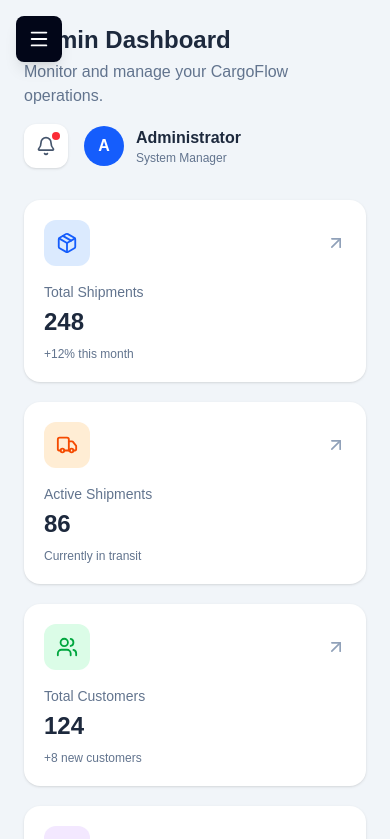
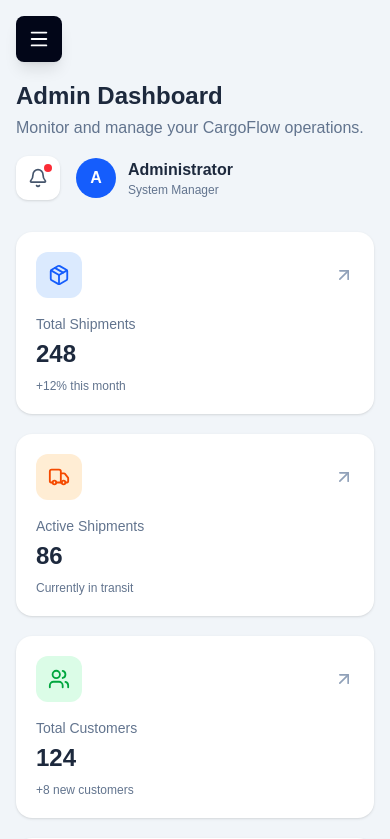
Before and after one commit to okumujphh-netizen/CARGOFLOW, a React (Vite) app: page /admin in a window 390 px wide. Shown: the top 839 px of the page. Built offline with nearby package versions, Linux system fonts and the light colour scheme.

Commit message:
updated mobile responssiveness to admin dashboard.jsx

```diff
--- a/src/pages/AdminDashboard.jsx
+++ b/src/pages/AdminDashboard.jsx
@@ -114,7 +114,7 @@ function AdminDashboard() {
     <div className="flex min-h-screen bg-slate-100">
       <Sidebar role="admin" />
 
-      <main className="flex-1 min-w-0 p-6 md:p-8">
+     <main className="flex-1 min-w-0 p-4 pt-20 md:p-8 md:pt-8 overflow-x-hidden">
         {/* Header */}
         <div className="flex flex-col sm:flex-row sm:items-center sm:justify-between gap-4 mb-8">
           <div>
```
